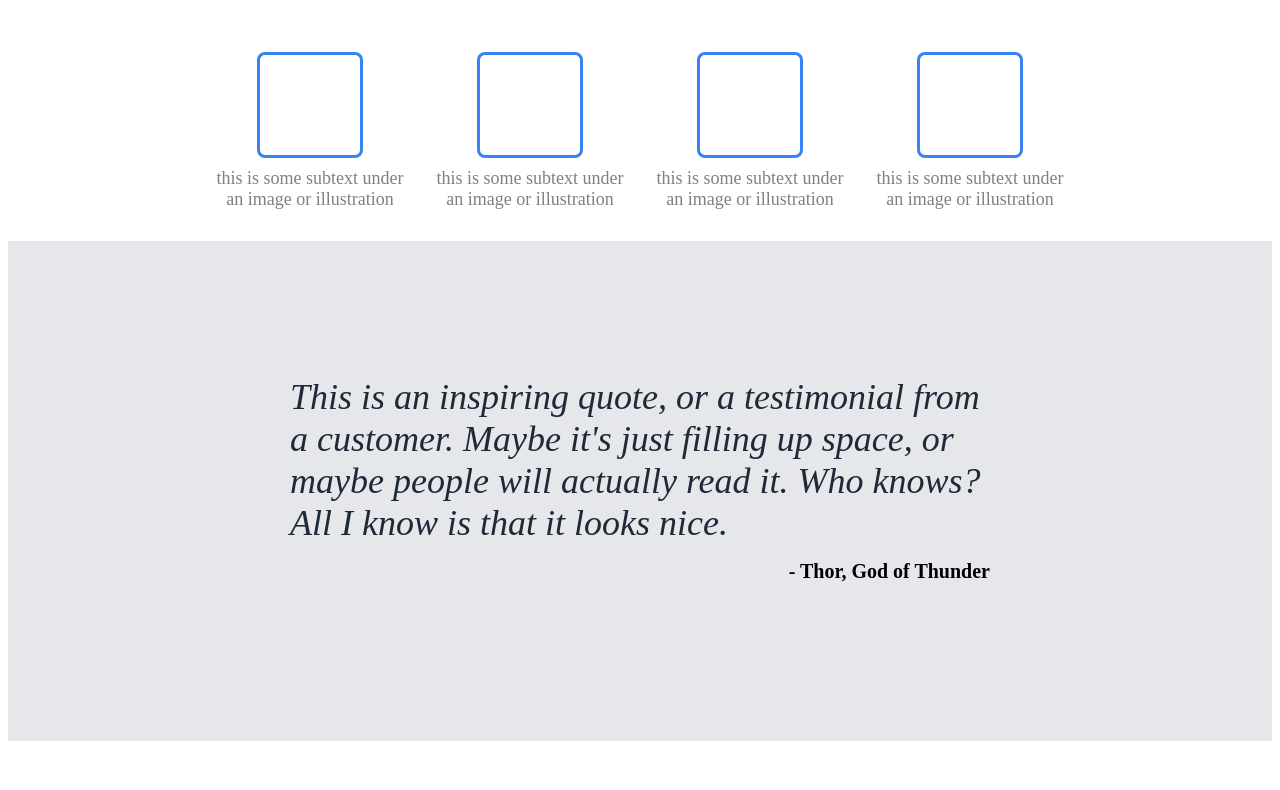
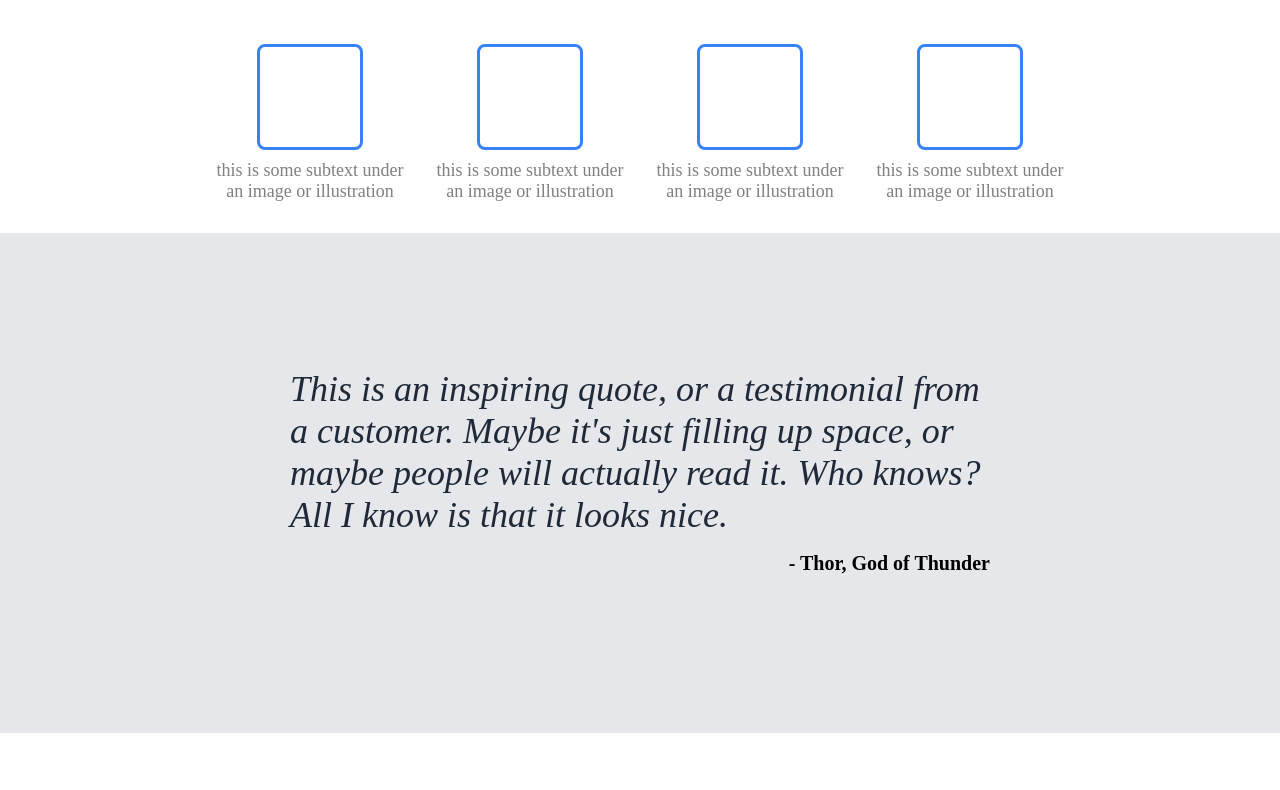
Before and after one commit to abrahamjust/Landing-page, a plain HTML site: page index.html in a window 1280 px wide. Shown: the part 501-1291 px from the top of the page. Drawn offline with Linux system fonts and the light colour scheme.

Commit message:
Removed the default margin and padding set by the browser

```diff
--- a/CSS/styles.css
+++ b/CSS/styles.css
@@ -1,3 +1,9 @@
+/*To remove the white border around the webpage (this overrides the default margin and padding set by the browser)*/
+html, body {
+    margin: 0;
+    padding: 0;
+}
+
 header {
     background-color: #1f2937;
     height: 400px;
```
